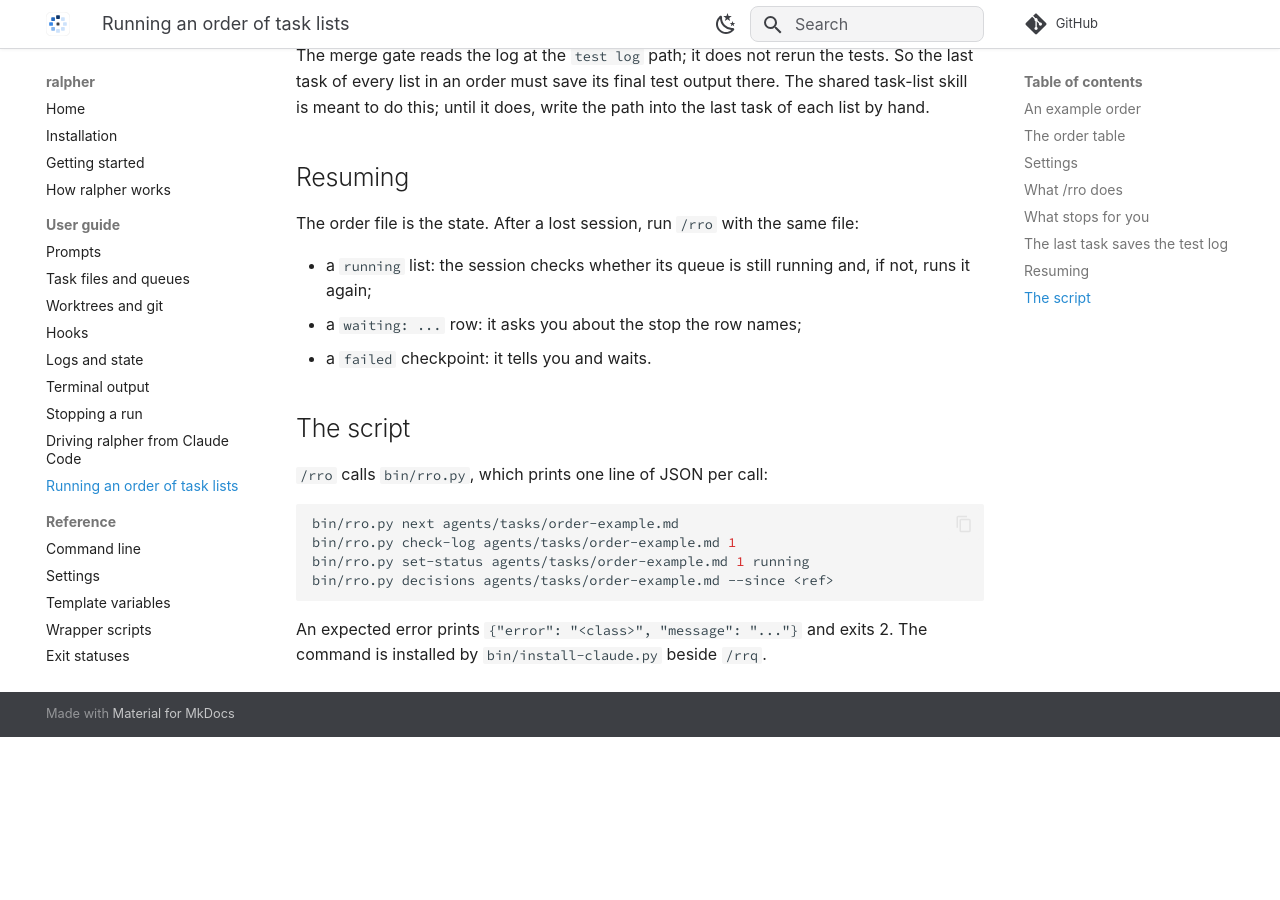
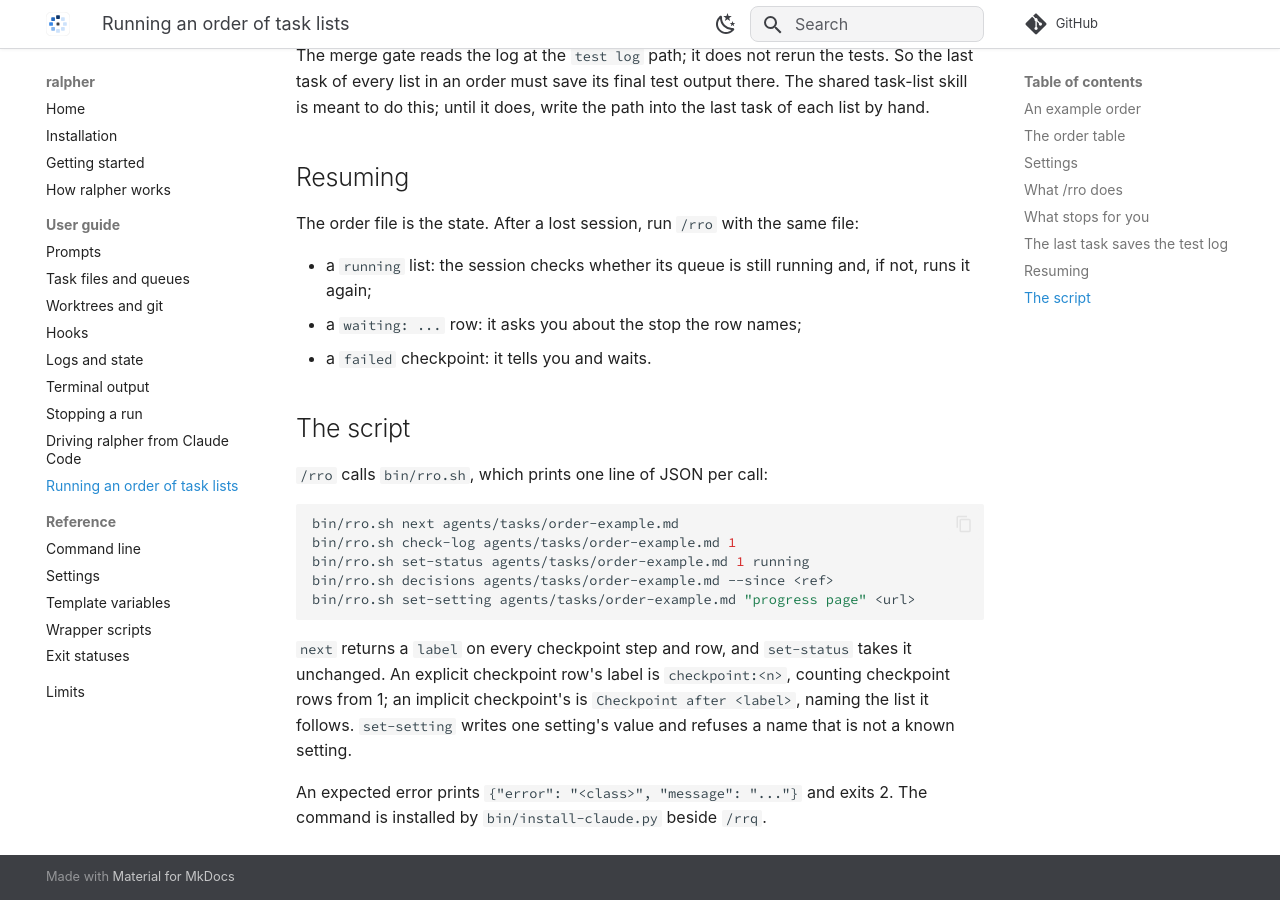
Before and after one commit to bnomis/ralpher, an MkDocs documentation site: the page built from docs/run-order.md, in a window 1280 px wide and 900 px high, scrolled down 3601 px. Built offline with MkDocs 1.6.1 and Material for MkDocs 9.7.7, drawn with Linux system fonts in a browser that asks for light colours; some web fonts are replaced; comment, search, counter and statistics services are not loaded; before the commit the page ends 4338 px from its top, so only the background shows below that; some of the changed text lies outside the part shown.

Commit message:
Task 5: update the rro command and user guide
Call the script through bin/rro.sh, pass each checkpoint's label to
set-status unchanged, and write the progress page URL with set-setting.

Co-Authored-By: Claude Sonnet 5.5 <noreply@anthropic.com>

````diff
--- a/docs/run-order.md
+++ b/docs/run-order.md
@@ -82,7 +82,7 @@ error before anything runs.
 ## What `/rro` does
 
 1. **Start.** Checks it is in the main checkout on the default branch, clean
-   and level with its remote, then asks `bin/rro.py next` for the next step.
+   and level with its remote, then asks `bin/rro.sh next` for the next step.
    A malformed order file or an unmet `Waits for` stops here, before anything
    runs.
 2. **A list.** Sets the row to `running`, commits the order file, and runs the
@@ -141,14 +141,21 @@ file:
 
 ## The script
 
-`/rro` calls `bin/rro.py`, which prints one line of JSON per call:
+`/rro` calls `bin/rro.sh`, which prints one line of JSON per call:
 
 ```shell
-bin/rro.py next agents/tasks/order-example.md
-bin/rro.py check-log agents/tasks/order-example.md 1
-bin/rro.py set-status agents/tasks/order-example.md 1 running
-bin/rro.py decisions agents/tasks/order-example.md --since <ref>
+bin/rro.sh next agents/tasks/order-example.md
+bin/rro.sh check-log agents/tasks/order-example.md 1
+bin/rro.sh set-status agents/tasks/order-example.md 1 running
+bin/rro.sh decisions agents/tasks/order-example.md --since <ref>
+bin/rro.sh set-setting agents/tasks/order-example.md "progress page" <url>
 ```
+
+`next` returns a `label` on every checkpoint step and row, and `set-status`
+takes it unchanged. An explicit checkpoint row's label is `checkpoint:<n>`,
+counting checkpoint rows from 1; an implicit checkpoint's is
+`Checkpoint after <label>`, naming the list it follows. `set-setting` writes
+one setting's value and refuses a name that is not a known setting.
 
 An expected error prints `{"error": "<class>", "message": "..."}` and exits 2.
 The command is installed by `bin/install-claude.py` beside `/rrq`.
````
Also changed, not shown: agents/tasks/run-order/tasks-2.md (+10 -10 lines), claude/commands/rro.md (+19 -15 lines).
